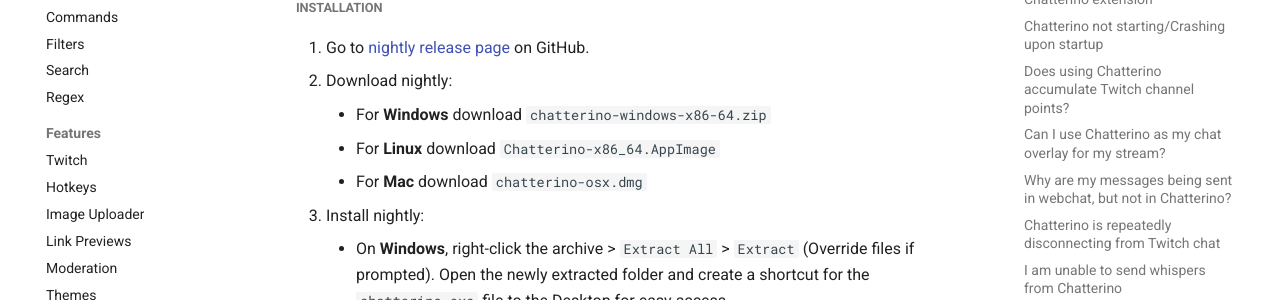
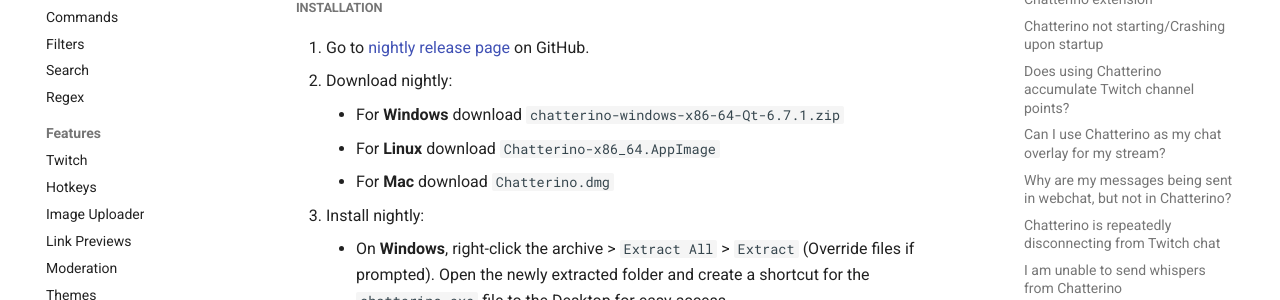
Before and after one commit to Chatterino/wiki, an MkDocs documentation site: the page built from docs/Help.md, in a window 1280 px wide and 900 px high, scrolled down 4058 px. Shown: the part 154-454 px from the top of the window. Built offline with MkDocs 1.6.1 and Material for MkDocs 9.7.7, drawn with Linux system fonts in a browser that asks for light colours; comment, search, counter and statistics services are not loaded.

Commit message:
Update download filenames for the Nightly Release (#420)

```diff
--- a/docs/Help.md
+++ b/docs/Help.md
@@ -111,9 +111,9 @@
 
 1. Go to [nightly release page](https://github.com/Chatterino/chatterino2/releases/tag/nightly-build) on GitHub.
 1. Download nightly:
-    - For **Windows** download `chatterino-windows-x86-64.zip`
+    - For **Windows** download `chatterino-windows-x86-64-Qt-6.7.1.zip`
     - For **Linux** download `Chatterino-x86_64.AppImage`
-    - For **Mac** download `chatterino-osx.dmg`
+    - For **Mac** download `Chatterino.dmg`
 1. Install nightly:
     - On **Windows**, right-click the archive > `Extract All` > `Extract` (Override files if prompted). Open the newly extracted folder and create a shortcut for the `chatterino.exe` file to the Desktop for easy access.
     - On **Linux**, open up the download directory in your terminal and execute the following command `chmod +x Chatterino-x86_64.AppImage && sudo mv Chatterino-x86_64.AppImage /usr/local/bin`
```
